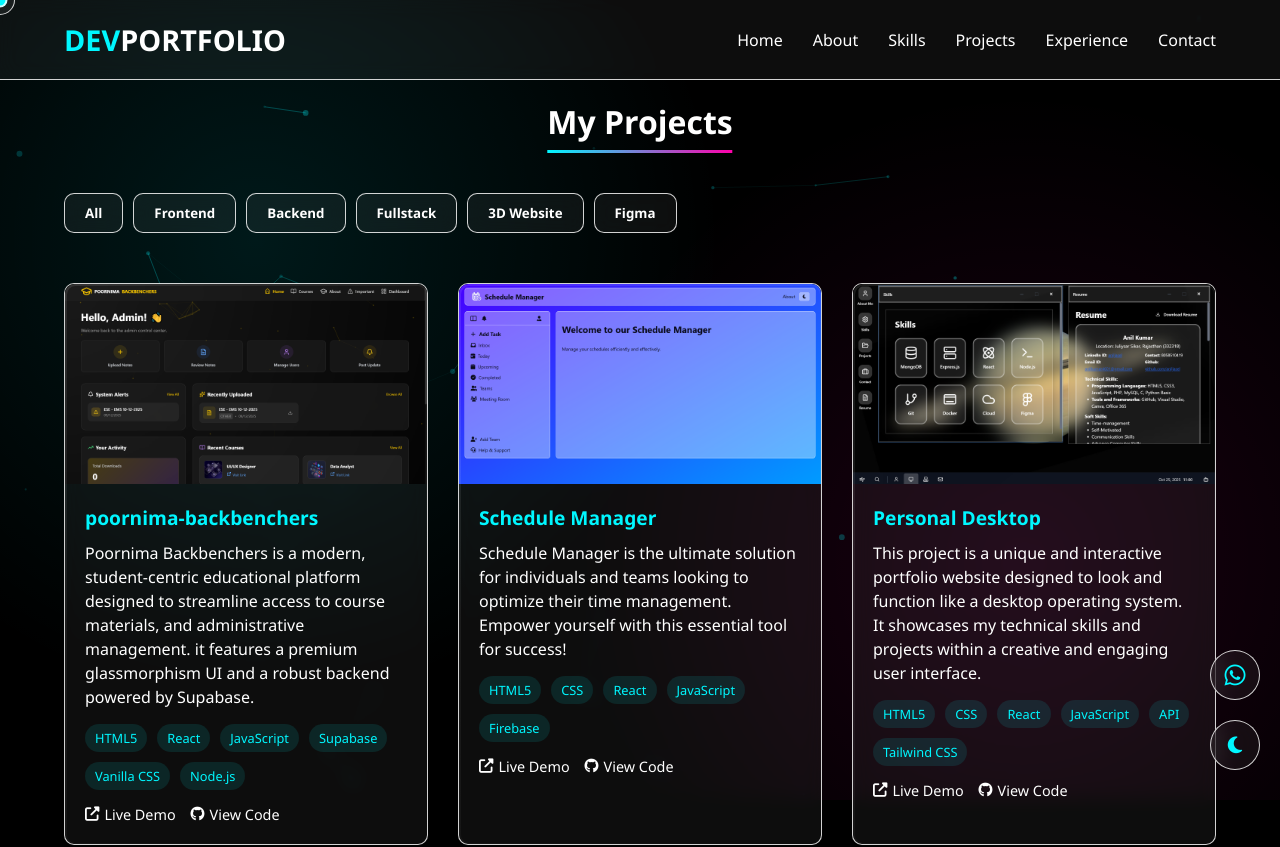
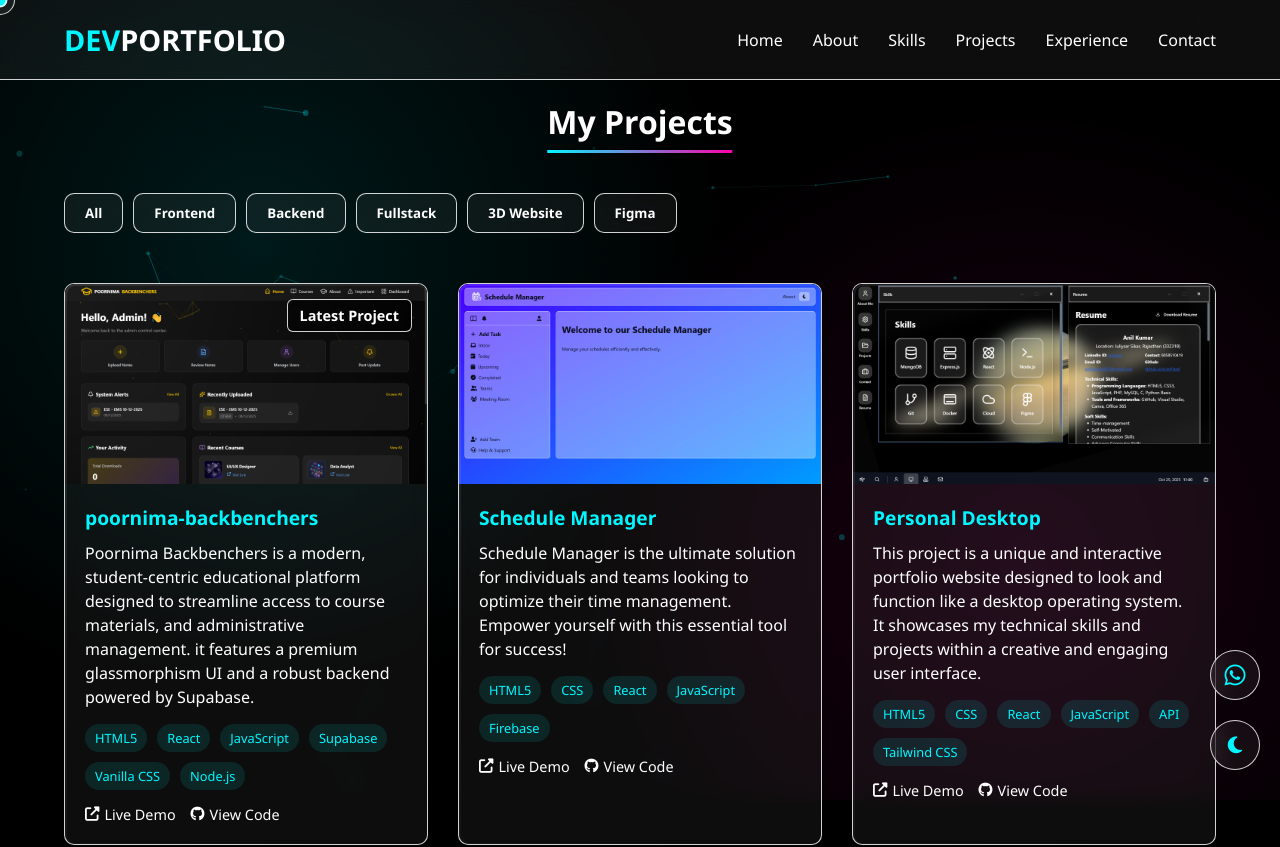
Before and after one commit to aniljasel/anilkumar.dev, a React (Vite) app: page /project in a window 1280 px wide. Shown: the top 847 px of the page. Built offline with nearby package versions, Linux system fonts and the light colour scheme.

Commit message:
Project UI update

```diff
--- a/src/App.css
+++ b/src/App.css
@@ -771,6 +771,19 @@ header {
 
 .project-card:hover .project-image img {
     transform: scale(1.1);
+}
+
+.project-header {
+    position: absolute;
+    top: 15px;
+    right: 15px;
+    background: rgba(0, 0, 0, 0.5);
+    color: var(--light);
+    border: 1px solid var(--glass-border);
+    padding: 6px 12px;
+    border-radius: 6px;
+    font-size: 0.9rem;
+    font-weight: 600;
 }
 
 .project-info {
--- a/src/components/project.jsx
+++ b/src/components/project.jsx
@@ -18,6 +18,7 @@ const Project = () => {
         {
             id: 9,
             title: 'poornima-backbenchers',
+            header: 'Latest Project',
             description: 'Poornima Backbenchers is a modern, student-centric educational platform designed to streamline access to course materials, and administrative management. it features a premium glassmorphism UI and a robust backend powered by Supabase.',
             tags: ['HTML5', 'React', 'JavaScript', 'Supabase', 'Vanilla CSS', 'Node.js'],
             image: project9,
@@ -28,6 +29,7 @@ const Project = () => {
         {
             id: 1,
             title: 'Schedule Manager',
+            header: '',
             description: 'Schedule Manager is the ultimate solution for individuals and teams looking to optimize their time management. Empower yourself with this essential tool for success!',
             tags: ['HTML5', 'CSS', 'React', 'JavaScript', 'Firebase'],
             image: project1,
@@ -38,6 +40,7 @@ const Project = () => {
         {
             id: 2,
             title: 'Personal Desktop',
+            header: '',
             description: 'This project is a unique and interactive portfolio website designed to look and function like a desktop operating system. It showcases my technical skills and projects within a creative and engaging user interface.',
             tags: ['HTML5', 'CSS', 'React', 'JavaScript', 'API', 'Tailwind CSS'],
             image: project2,
@@ -48,6 +51,7 @@ const Project = () => {
         {
             id: 3,
             title: 'Cyberfication 3D Site',
+            header: '',
             description: 'This is an interactive website that showcases a unique 3D scroll animation experience built with modern web technologies. Here are the key features:',
             tags: ['HTML5', 'CSS', 'JavaScript', 'Three.js', 'Canvas'],
             image: project3,
@@ -58,6 +62,7 @@ const Project = () => {
         {
             id: 4,
             title: 'Paying Guest',
+            header: '',
             description: 'This Hostel Management System allows you to easily manage room allocations, tenant details, and update or delete user data in real time.',
             tags: ['HTML5', 'CSS', 'React', 'JavaScript', 'Node', 'MongoDB'],
             image: project4,
@@ -68,6 +73,7 @@ const Project = () => {
         {
             id: 5,
             title: 'DPDigitalAgency',
+            header: '',
             description: 'Developed a responsive website for DP Creatives showcasing their digital marketing, SEO, and web development services with a focus on enhancing brand presence and client engagement.',
             tags: ['HTML5', 'CSS', 'JavaScript'],
             image: project5,
@@ -78,6 +84,7 @@ const Project = () => {
         {
             id: 6,
             title: 'Music Player',
+            header: '',
             description: 'Developed a responsive web-based music player that allows users to listen to their favorite songs, play playlist songs, and control playback with an intuitive interface. Incorporated features such as play, pause, skip, and volume control to enhance user experience.',
             tags: ['HTML5', 'CSS', 'JavaScript', 'API'],
             image: project6,
@@ -88,6 +95,7 @@ const Project = () => {
         {
             id: 7,
             title: 'Snapzy',
+            header: '',
             description: 'Snapzy is a modern, neon-themed YouTube-style video streaming web application built with a focus on UI aesthetics, responsiveness, and real-time video playback. The platform replicates the core features of YouTube including video search, playback controls.',
             tags: ['HTML5', 'CSS', 'JavaScript', 'API'],
             image: project7,
@@ -99,6 +107,7 @@ const Project = () => {
         {
             id: 8,
             title: 'DevPortfolio',
+            header: '',
             description: 'DevPortfolio is a sleek and modern portfolio design created using Figma and Spline. It features a clean layout, interactive 3D elements, and a user-friendly interface to showcase projects and skills effectively.',
             tags: ['Figma', 'Spline'],
             image: projectF1,
@@ -109,6 +118,7 @@ const Project = () => {
         {
             id: 9,
             title: 'Upcoming Project',
+            header: '',
             description: <><div className="skeleton long"></div><br /><div className="skeleton long"></div><br /><div className="skeleton long"></div><br /><div className="skeleton short"></div></>,
             tags: <div className="skeleton long"></div>,
             image: project8,
@@ -148,6 +158,7 @@ const Project = () => {
                         <div className="project-image">
                             <img src={project.image} alt={project.title} />
                         </div>
+                        {project.header && <div className='project-header'>{project.header}</div>}
                         <div className="project-info">
                             <h3 className="project-title">{project.title}</h3>
                             <p className="project-description">{project.description}</p>
```
